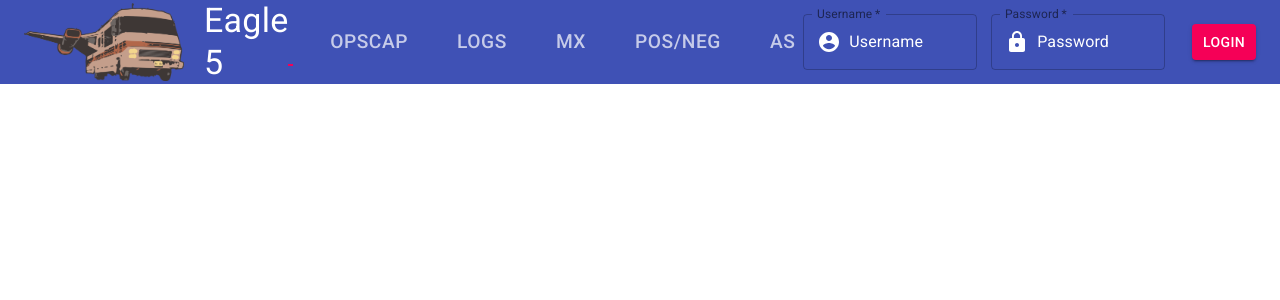
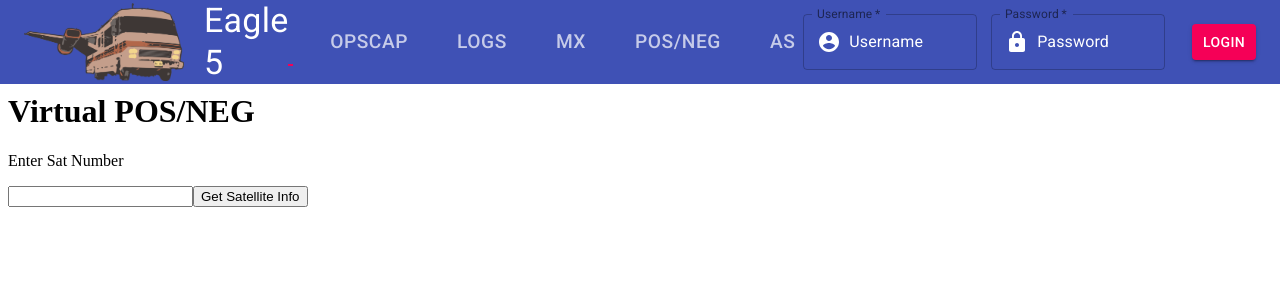
Before and after one commit to project2-team2-spaceballs/ive-been-jammed, a React (Create React App) app: page / in a window 1280 px wide. Shown: the top 300 px of the page. Built offline with nearby package versions, Linux system fonts and the light colour scheme.

Commit message:
Jesus Christ Finally

```diff
--- a/src/components/App.js
+++ b/src/components/App.js
@@ -2,11 +2,13 @@ import React from 'react'
 import Header from '../components/ui/Header'
 import {ThemeProvider} from '@material-ui/styles'
 import theme from './ui/Theme'
+import PosNeg from '../posneg'
 
 function App() {
   return (
     <ThemeProvider theme={theme}>
       <Header/>
+      <PosNeg />
     </ThemeProvider>
   );
 }
--- /dev/null
+++ b/src/posneg.js
@@ -0,0 +1,107 @@
+import React from 'react';
+// import ReactDOM from 'react-dom';
+// import App from './components/App';
+// import reportWebVitals from './reportWebVitals';
+
+class PosNeg extends React.Component {
+  //CONSTRUCTOR
+  constructor(props){
+    super(props)
+    this.state = {
+      //ARRAYS
+      currentSatelliteFile: [],
+      currentSatelliteAllPasses: [],
+      currentSatellitePass: [],
+      //INPUTS
+      currentSatelliteId: '',
+      //SATELLITE DATA FIELDS
+      currentPeriod: '',
+      currentInclination: '',
+      currentElset: '',
+      currentRcs: '',
+      currentMissionType: '',
+      currentStatus: '',
+      //PASS DATA FIELDS
+      currentPassId: '',
+      currentPassStart: '',
+      currentPassStop: '',
+      currentPassToes: '',
+      currentPassNK: '',
+      currentPassK: ''
+    }
+  }
+
+  //METHODS
+handleSatIdInput= (event) =>{
+    event.preventDefault()
+    this.setState({currentSatelliteId: event.target.value})
+}
+
+
+handleSatIdSubmit = async () => {
+    fetch(`http://localhost:8080/satellites/${this.state.currentSatelliteId}`)
+    .then((res) => res.json())
+    .then((res) => {
+        this.setState({currentSatelliteFile: res})
+        this.setState({currentPeriod: res[0].period})
+        this.setState({currentInclination: res[0].inclination})
+        this.setState({currentElset: res[0].elset})
+        this.setState({currentRcs: res[0].rcs})
+        this.setState({currentMissionType: res[0].mission_type})
+        this.setState({currentStatus: res[0].status})
+    })
+    .catch((res) => alert(res.message))
+}
+
+// async handleSatIdSubmit (event) {
+//     event.preventDefault()
+//     const currentSatIdResponse = await fetch(`http://localhost:8080/satellites/22010`, { headers : { 'Content-Type': 'application/json', 'Accept': 'application/json' }, mode: 'no-cors' })
+//     console.log(currentSatIdResponse)
+//     const currentSatIdJson = await currentSatIdResponse.json()
+//     console.log(currentSatIdJson)
+    // this.setState({currentSatelliteFile: currentSatIdJson[0]})
+    // this.setState({currentPeriod: currentSatIdJson[0].period})
+    // this.setState({currentInclination: currentSatIdJson[0].inclination})
+    // this.setState({currentElset: currentSatIdJson[0].elset})
+    // this.setState({currentRcs: currentSatIdJson[0].rcs})
+    // this.setState({currentMissionType: currentSatIdJson[0].mission_type})
+    // this.setState({currentStatus: currentSatIdJson[0].status})
+
+    // const currentSatPassResponse = await fetch(`http://localhost:8080/passes/${this.state.currentSatelliteId}`, { mode: 'no-cors'})
+    // // const currentSatPassJson = await currentSatPassResponse.json()
+    // this.setState({currentSatelliteAllPasses: currentSatPassJson})
+
+// }
+
+
+
+  //RENDER
+  render(){
+      return(
+          <div>
+              <h1>Virtual POS/NEG</h1>
+              <p>Enter Sat Number</p>
+              <input type="text" onChange={this.handleSatIdInput}/>
+              <button onClick={this.handleSatIdSubmit.bind(this)}>Get Satellite Info</button>
+          </div>
+      )
+
+  }
+}
+
+
+
+
+// ReactDOM.render(
+//   <React.StrictMode>
+//     <App />
+//   </React.StrictMode>,
+//   document.getElementById('root')
+// );
+
+// // If you want to start measuring performance in your app, pass a function
+// // to log results (for example: reportWebVitals(console.log))
+// // or send to an analytics endpoint. Learn more: https://bit.ly/CRA-vitals
+// reportWebVitals();
+
+export default PosNeg;
```
Also changed, not shown: 1 other file (tests, documents, lock files or other folders).
